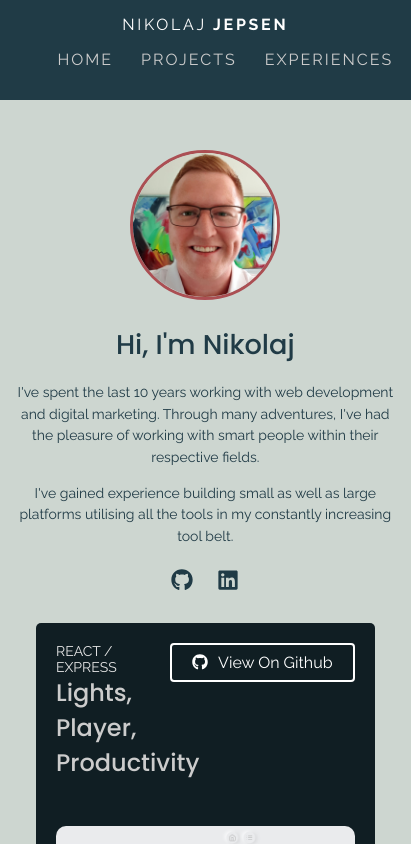
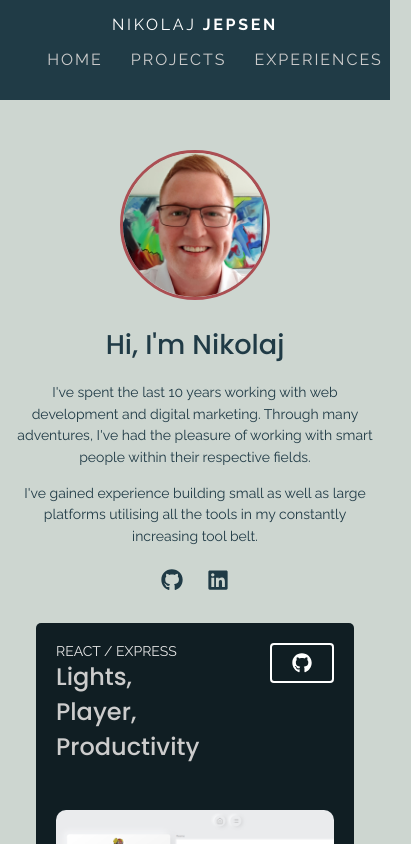
Before and after one commit to nikolajjepsen/portfolio, a Next.js app: page /projects in a window 390 px wide. Shown: the top 844 px of the page, 411 px wide, since content can reach past the window. Built offline with nearby package versions, Linux system fonts and the light colour scheme.

Commit message:
fix project card on mobile

```diff
--- a/components/ProjectItem.js
+++ b/components/ProjectItem.js
@@ -28,7 +28,7 @@ export default function ExperienceItem({ name, type, image, github }) {
                     {github && (
                         <div className={styles.buttons}>
                             <a href={github} target="_blank">
-                                <FaGithub /> View On Github
+                                <FaGithub /> <span>View On Github</span>
                             </a>
                         </div>
                     )}
--- a/styles/ProjectItem.module.scss
+++ b/styles/ProjectItem.module.scss
@@ -1,5 +1,13 @@
+@import 'breakpoints.scss';
+
 .meta {
-    width: 24%;
+    width: 50%;
+    @include respond-to('large') {
+        width: 26%;
+    }
+    @include respond-to('small') {
+        width: 22%;
+    }
 }
 
 .buttons {
@@ -19,8 +27,19 @@
             color: #000;
         }
 
+        span {
+            display: none;
+
+            @include respond-to('large') {
+                display: initial;
+            }
+        }
+
         svg {
-            margin-right: 10px;
+            font-size: 20px;
+            @include respond-to('large') {
+                margin-right: 10px;
+            }
         }
     }
 }
```
